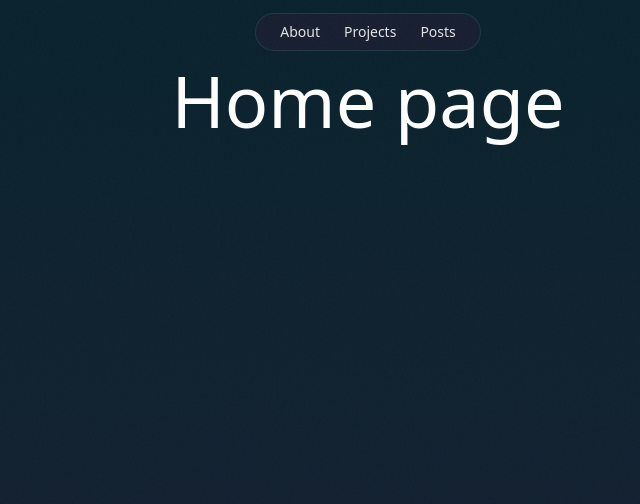
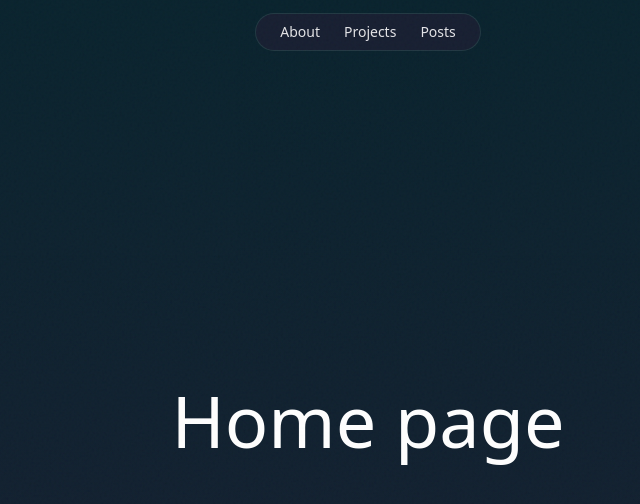
Before and after one commit to camjmoore/cjmooredev, a Next.js app: page / in a window 1280 px wide. Shown: the top 504 px of the page, without its empty margins (272-912 px from the left). Built offline with nearby package versions, Linux system fonts and the light colour scheme.

Commit message:
import header

```diff
--- a/app/(site)/layout.tsx
+++ b/app/(site)/layout.tsx
@@ -1,4 +1,5 @@
 import "../globals.css";
+import Header from "../header";
 import NavBar from "../nav-bar";
 
 export const metadata = {
@@ -15,6 +16,7 @@ export default function RootLayout({
     <html className="bg-noise-bg" lang="en">
       <body className="bg-gradient-to-b from-[#001B26] to-slate-900 opacity-95 min-h-screen">
         <NavBar />
+        <Header />
         <div>{children}</div>
       </body>
     </html>
```
